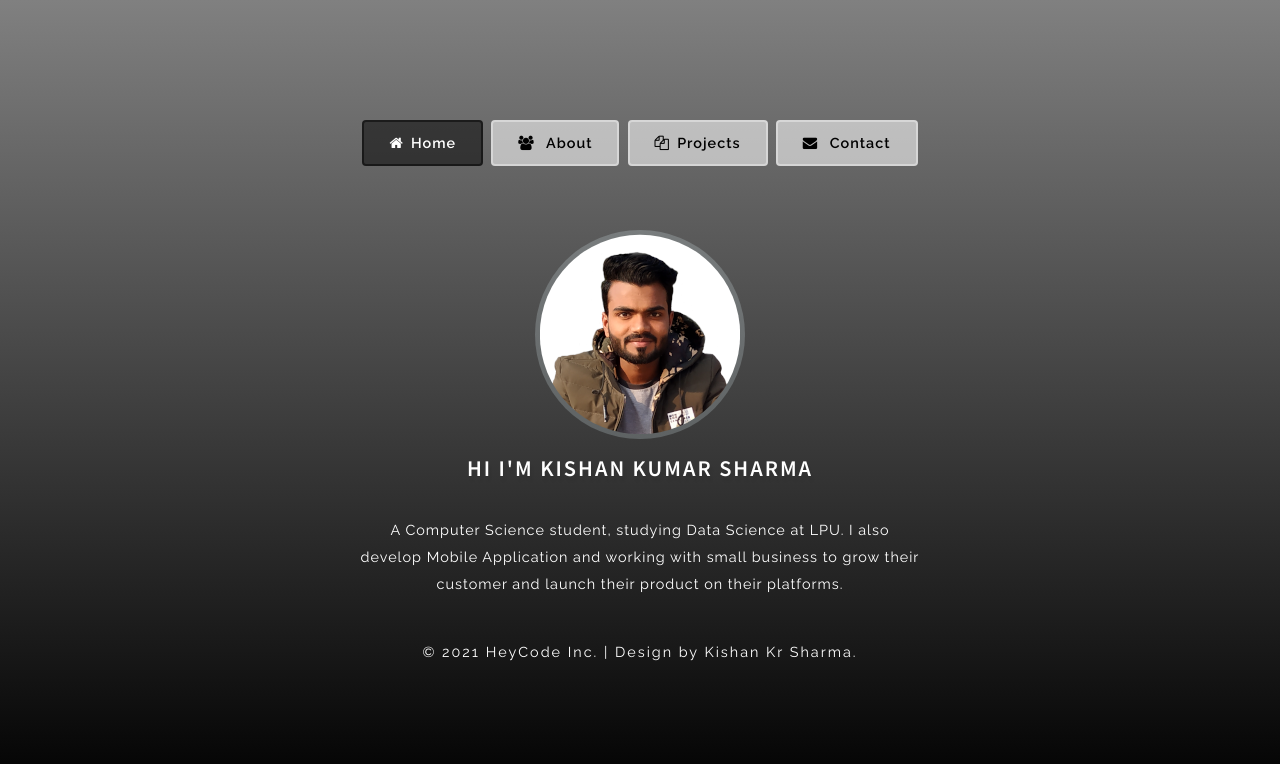
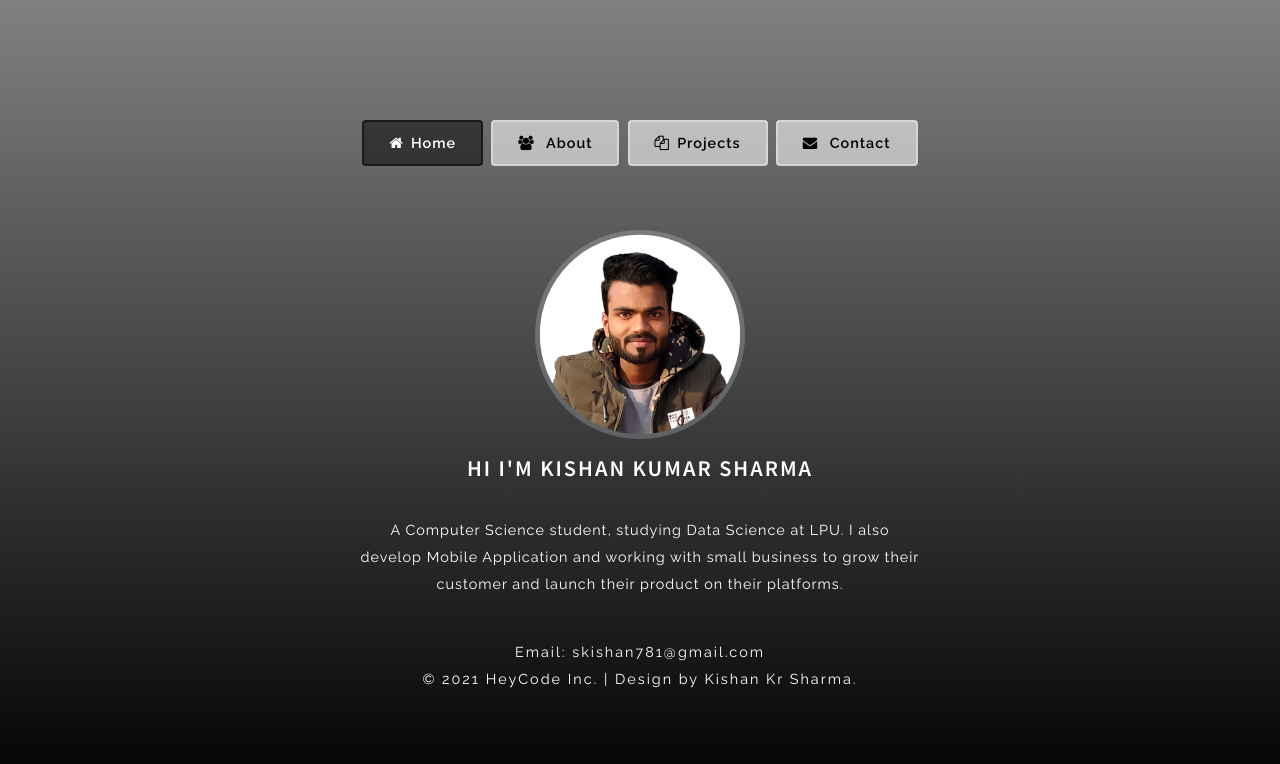
Before and after one commit to iamkishansharma/iamkishansharma.github.io, a plain HTML site: page index.html in a window 1280 px wide. Drawn offline with Linux system fonts and the light colour scheme.

Commit message:
Email added

```diff
--- a/index.html
+++ b/index.html
@@ -152,10 +152,10 @@
             </div>
         </div>
         <div class="copy-w3layouts-right text-center pb-3">
+            <p>Email: skishan781@gmail.com<p>
             <p>© 2021 HeyCode Inc. | Design by
                 <a href="https://linkedin.com/in/skishan781"> Kishan Kr Sharma.</a>
             </p>
-
         </div>
     </div>
     <!--//main-content-->
```
